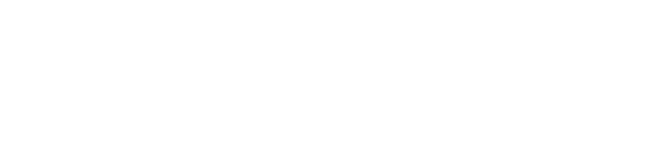
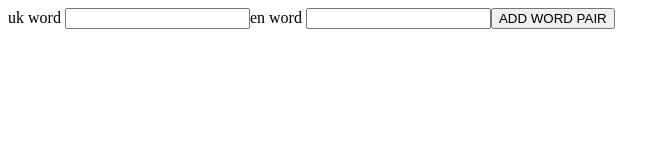
Before and after one commit to Vishenka93/pair_words, a website: page index.html in a window 1280 px wide. Shown: the whole page, without its empty margins (0-670 px from the left). Drawn offline with Linux system fonts and the light colour scheme.

Commit message:
add base markup

```diff
--- a/index.html
+++ b/index.html
@@ -7,6 +7,24 @@
         <title>English words app</title>
     </head>
     <body>
+        <div class="wrapper">
+            <div class="wrapper__inputs inputs">
+                <div class="inputs__item inputs__item_uk">
+                    <label for="ukrainian">uk word</label>
+                    <input
+                        type="text"
+                        name="ukrainian"
+                        class="wrapper__input"
+                    />
+                </div>
+                <div class="inputs__item inputs__item_en">
+                    <label for="english">en word</label>
+                    <input type="text" name="english" class="wrapper__input" />
+                </div>
+            </div>
+            <button class="wrapper__button">ADD WORD PAIR</button>
+            <div class="wrapper__items"></div>
+        </div>
         <script src="script.js"></script>
     </body>
 </html>
--- a/style.css
+++ b/style.css
@@ -0,0 +1,21 @@
+.wrapper {
+    display: flex;
+}
+.wrapper__inputs {
+    display: flex;
+}
+/* .inputs {
+}
+.inputs__item {
+
+}
+.inputs__item_uk {
+}
+.wrapper__input {
+}
+.inputs__item_en {
+}
+.wrapper__button {
+}
+.wrapper__items {
+} */
```
